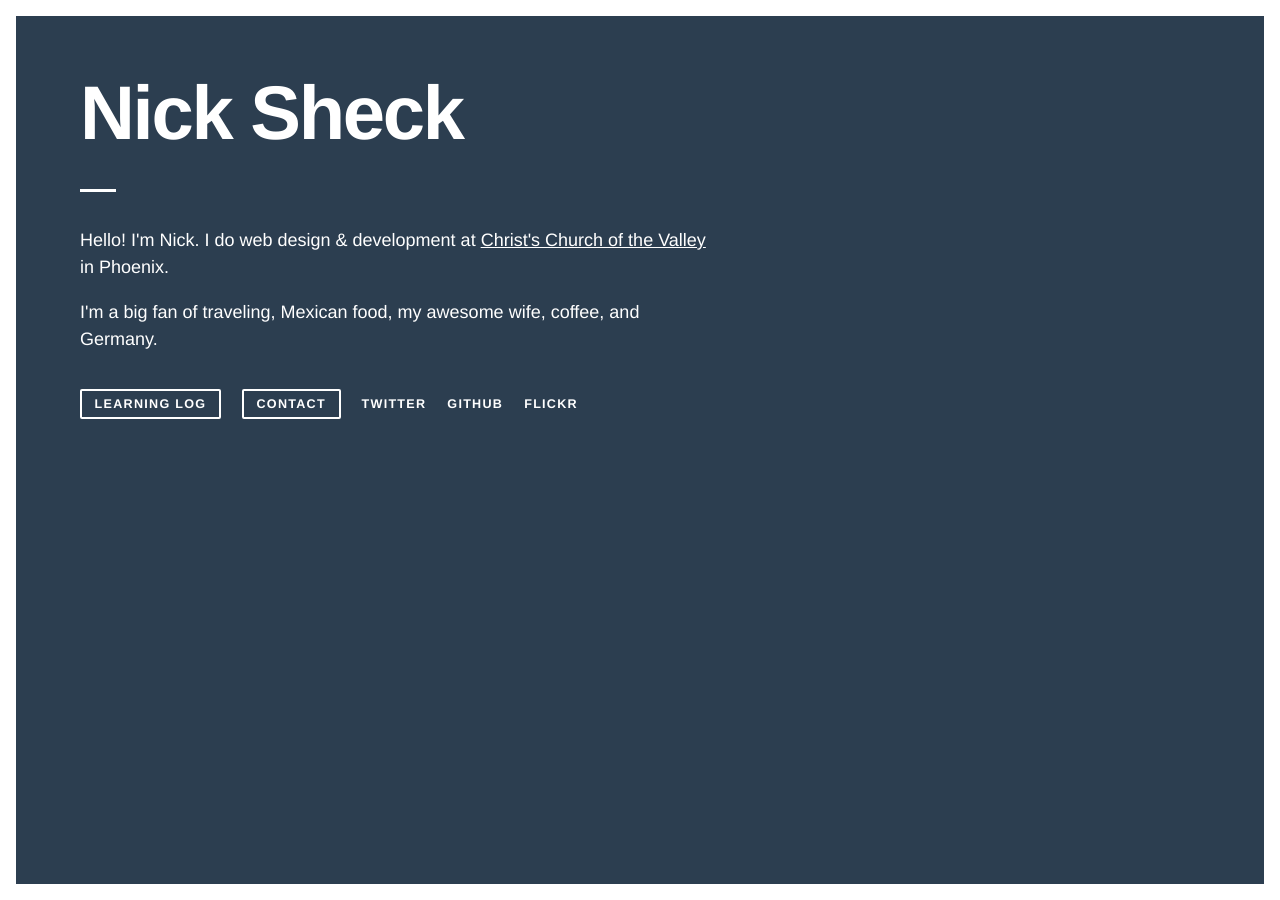
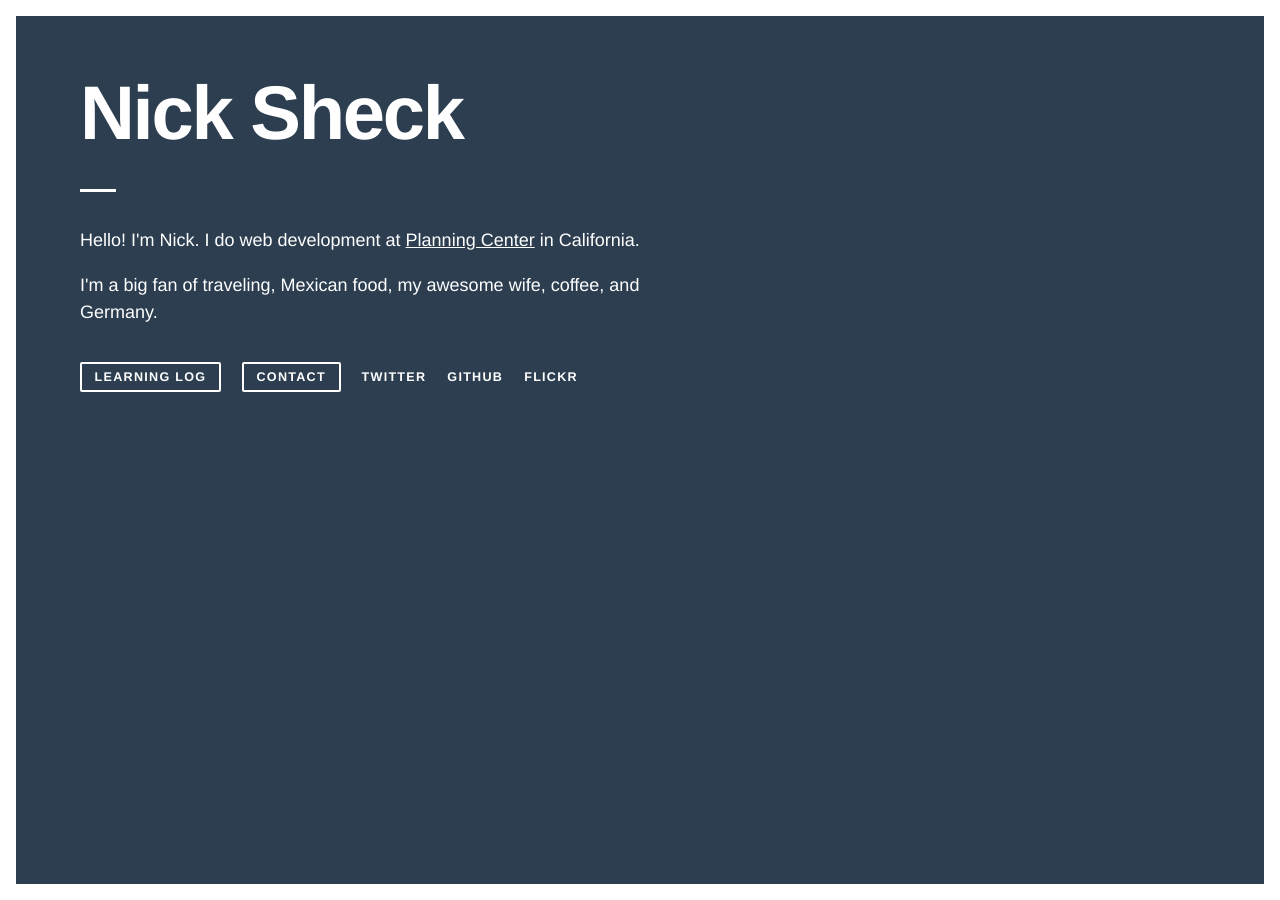
Before and after one commit to sheck/sheck.github.io, a Jekyll site: the page built from index.html, in a window 1280 px wide. Built offline with Jekyll 4.4.1, drawn with Linux system fonts in a browser that asks for light colours.

Commit message:
new year new me

```diff
--- a/index.html
+++ b/index.html
@@ -6,7 +6,7 @@ layout: default
 
 <hr>
 
-<p>Hello! I'm Nick. I do web design &amp; development at <a href="http://ccv.church">Christ's Church of the Valley</a> in Phoenix.</p>
+<p>Hello! I'm Nick. I do web development at <a href="http://planning.center">Planning Center</a> in California.</p>
 
 <p>I'm a big fan of traveling, Mexican food, my awesome wife, coffee, and Germany.</p>
 
```
